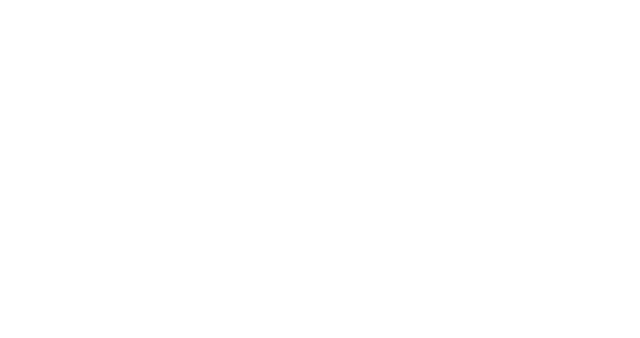
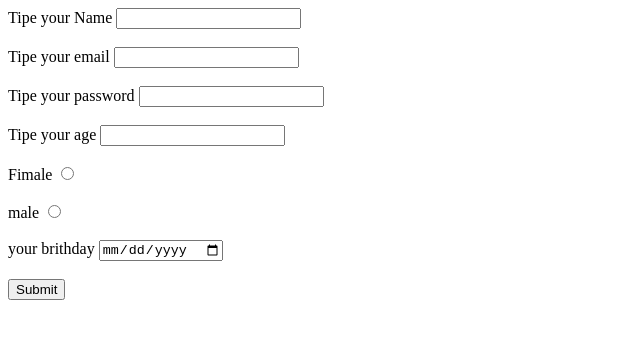
Before and after one commit to demna-123/Lecture-2-homework, a plain HTML site: page index.html in a window 1280 px wide. Shown: the whole page, without its empty margins (0-640 px from the left). Drawn offline with Linux system fonts and the light colour scheme.

Commit message:
Update index.html

```diff
--- a/index.html
+++ b/index.html
@@ -4,8 +4,35 @@
     <meta charset="UTF-8">
     <meta name="viewport" content="width=device-width, initial-scale=1.0">
     <title>Document</title>
+
 </head>
 <body>
+    <form action="">
 
+        <label for="ne">Tipe your Name</label>
+        <input type="text" name="ne" id="ne" required minlength="3" maxlength="30"><br><br>
+
+        <label for="em">Tipe your email</label>
+        <input type="email" name="em" id="em" required><br><br>
+
+        <label for="pas">Tipe your password</label>
+        <input type="password" name="pas" id="pas" required minlength="8" maxlength="20"><br><br>
+
+
+        <label for="te">Tipe your age </label>
+        <input type="number" name="te" id="te" required minlength="1" maxlength="100"><br><br>
+
+        <label for="gender1">Fimale</label>
+        <input type="radio" name="vote" id="gender1" required><br><br>
+
+        <label for="gender2">male</label>
+        <input type="radio" name="vote" id="gender2" required><br><br>
+
+        <label for="da">your brithday</label>
+        <input type="date" name="da" id="da" required><br><br>
+
+        <input type="submit" name="" id="">
+
+    </form>
 </body>
 </html>
```
